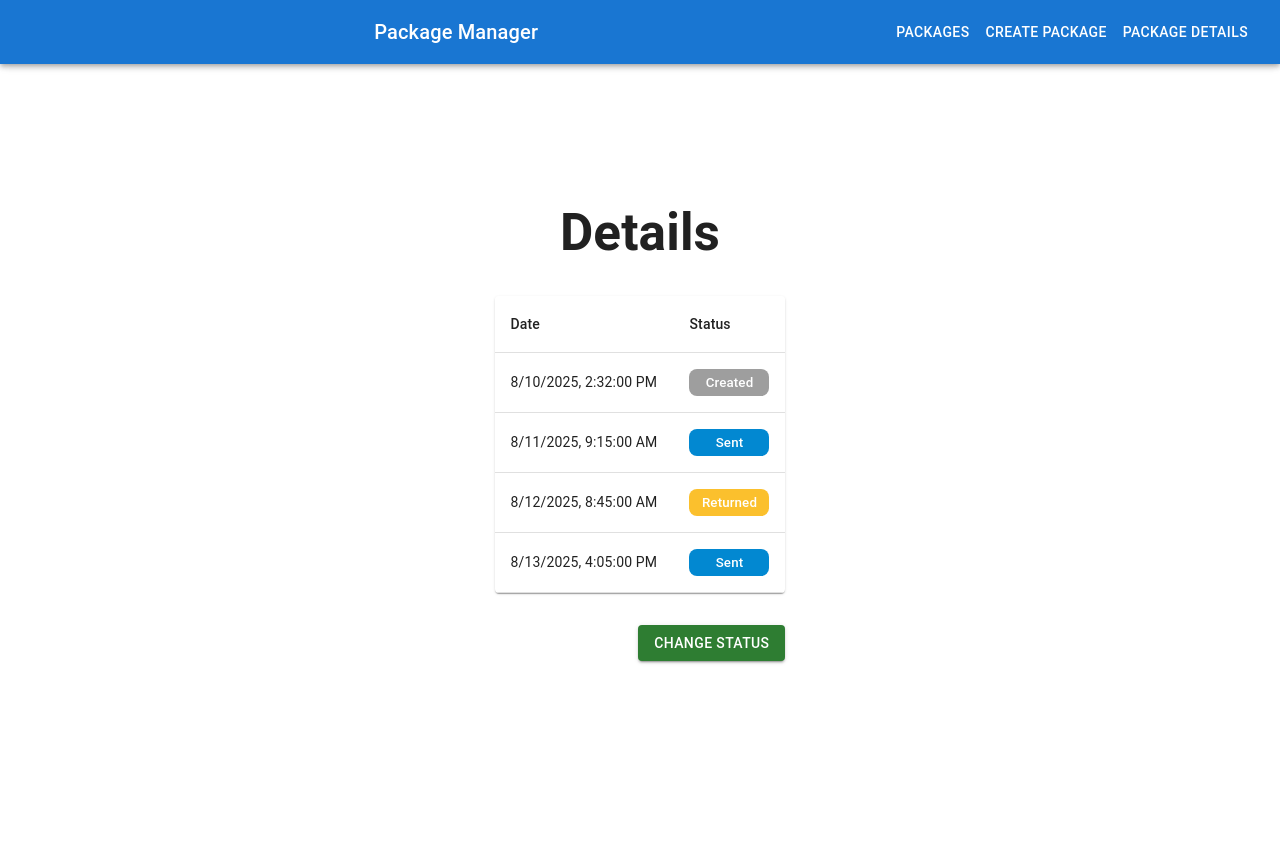
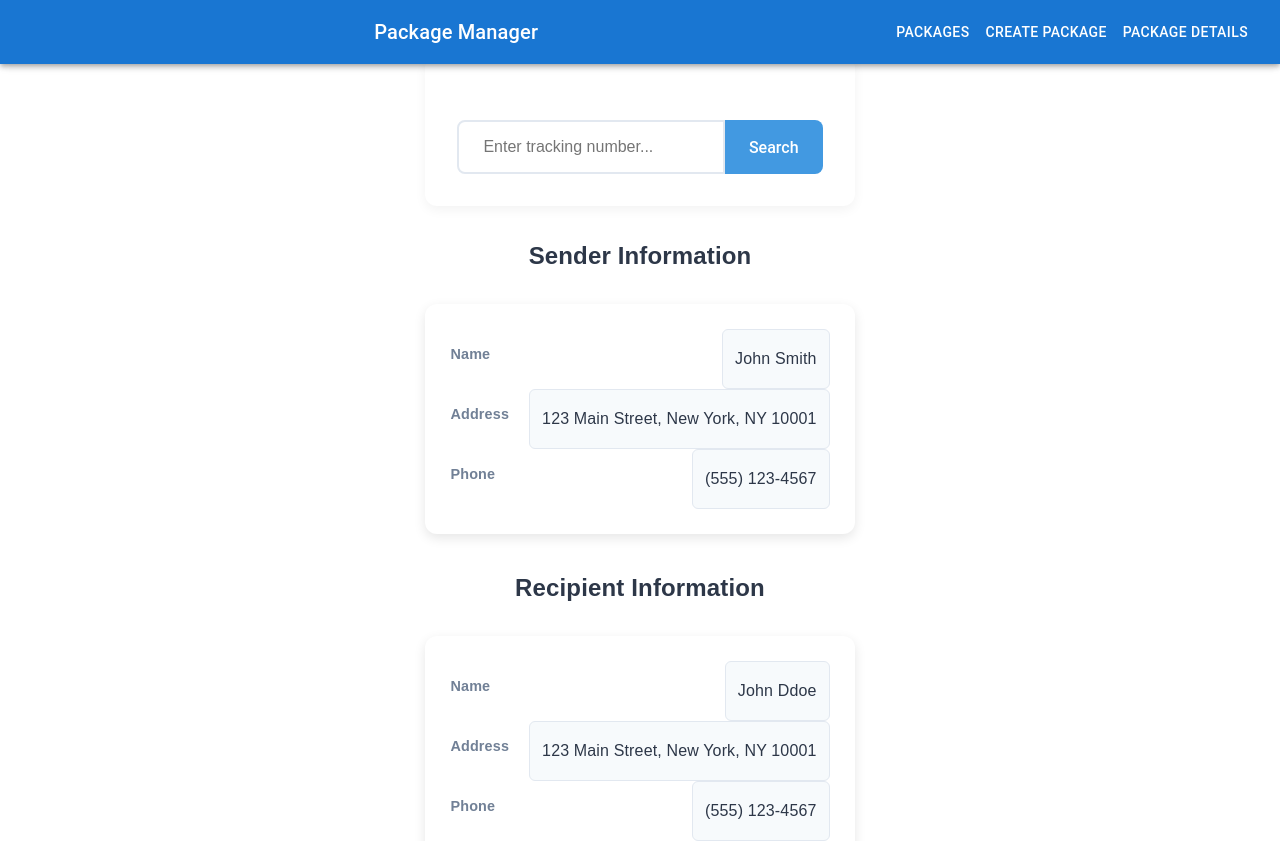
Before and after one commit to EdvinasTo/Task, a React (Vite) app in the folder task.client/: page /details in a window 1280 px wide. Shown: the top 841 px of the page. Before the commit the page ends 800 px from the top, so only its background shows below. Built offline with nearby package versions, Linux system fonts and the light colour scheme.

Commit message:
create personal information card

```diff
--- /dev/null
+++ b/task.client/src/components/personalInfo/personalInfo.css
@@ -0,0 +1,56 @@
+.container {
+    max-width: 1000px;
+    margin: 0 auto;
+    font-family: Arial, sans-serif;
+    color: #333;
+    padding-bottom: 1rem;
+}
+
+.header {
+    text-align: center;
+    color: #2d3748;
+    margin-bottom: 30px;
+}
+
+.card {
+    background-color: white;
+    border-radius: 12px;
+    padding: 25px;
+    box-shadow: 0 4px 12px rgba(0, 0, 0, 0.1);
+}
+
+.personal-info {
+    display: flex;
+    justify-content: space-between;
+    gap: 20px;
+}
+
+.field {
+    flex: 1;
+    min-width: 0;
+}
+
+.label {
+    font-size: 0.9rem;
+    color: #718096;
+    margin-bottom: 8px;
+    font-weight: bold;
+    display: flex;
+    align-items: center;
+    justify-content: center;
+}
+
+.value {
+    font-size: 1rem;
+    color: #2d3748;
+    padding: 12px;
+    background-color: #f7fafc;
+    border-radius: 6px;
+    border: 1px solid #e2e8f0;
+    text-align: center;
+    min-height: 60px;
+    display: flex;
+    align-items: center;
+    justify-content: center;
+    word-break: break-word;
+}
--- /dev/null
+++ b/task.client/src/components/personalInfo/personalInfo.tsx
@@ -0,0 +1,51 @@
+import React from 'react';
+import './personalInfo.css'
+
+// Define TypeScript interface
+interface PersonalInfo {
+  label: string
+  name: string;
+  address: string;
+  phone: string;
+}
+
+// PersonalInformation Component
+const PersonalInformation: React.FC<PersonalInfo> = ({ label, name, address, phone}: PersonalInfo) => {
+  // Sample data
+  //const userInfo: PersonalInfo = {
+  //  label: 'Sender',
+  //  name: 'John Smith',
+  //  address: '123 Main Street, New York, NY 10001',
+  //  phone: '(555) 123-4567'
+  //};
+
+  return (
+    <div className='container'>
+      <h2 className='header'>{label} Information</h2>
+      <div className='card'>
+        <div className='personal-info'>
+          <div className='label'>
+            Name
+          </div>
+          <div className='value'>{name}</div>
+        </div>
+
+        <div className='personal-info'>
+          <div className='label'>
+            Address
+          </div>
+          <div className='value'>{address}</div>
+        </div>
+
+        <div className='personal-info'>
+          <div className='label'>
+            Phone
+          </div>
+          <div className='value'>{phone}</div>
+        </div>
+      </div>
+    </div>
+  );
+};
+
+export default PersonalInformation;
--- a/task.client/src/pages/detailsPage.tsx
+++ b/task.client/src/pages/detailsPage.tsx
@@ -2,12 +2,29 @@ import CustomButton from '../components/button';
 import Navbar from '../components/navbar';
 import PackageHistoryTable from '../components/packageHistoryTable';
 import '../App.css';
+import SearchBar from '../components/searchBar/searchBar';
+import PersonalInformation from '../components/personalInfo/personalInfo';
+import '../components/personalInfo/personalInfo.css';
 
 function DetailsPage() {
     return (
         <>
             <Navbar />
-            <h1>Details</h1>
+            //for now it doesnt do anything
+            <SearchBar onSearch={() => { }} />
+            <PersonalInformation
+                label='Sender'
+                name='John Smith'
+                address='123 Main Street, New York, NY 10001'
+                phone='(555) 123-4567'
+            />
+            <PersonalInformation
+                label='Recipient'
+                name='John Ddoe'
+                address='123 Main Street, New York, NY 10001'
+                phone='(555) 123-4567'
+            />
+            <h2 className='header'>Package History</h2>
             <PackageHistoryTable rows={[]} />
             <div className="button-container">
                 <CustomButton label={'Change Status'} />
```
